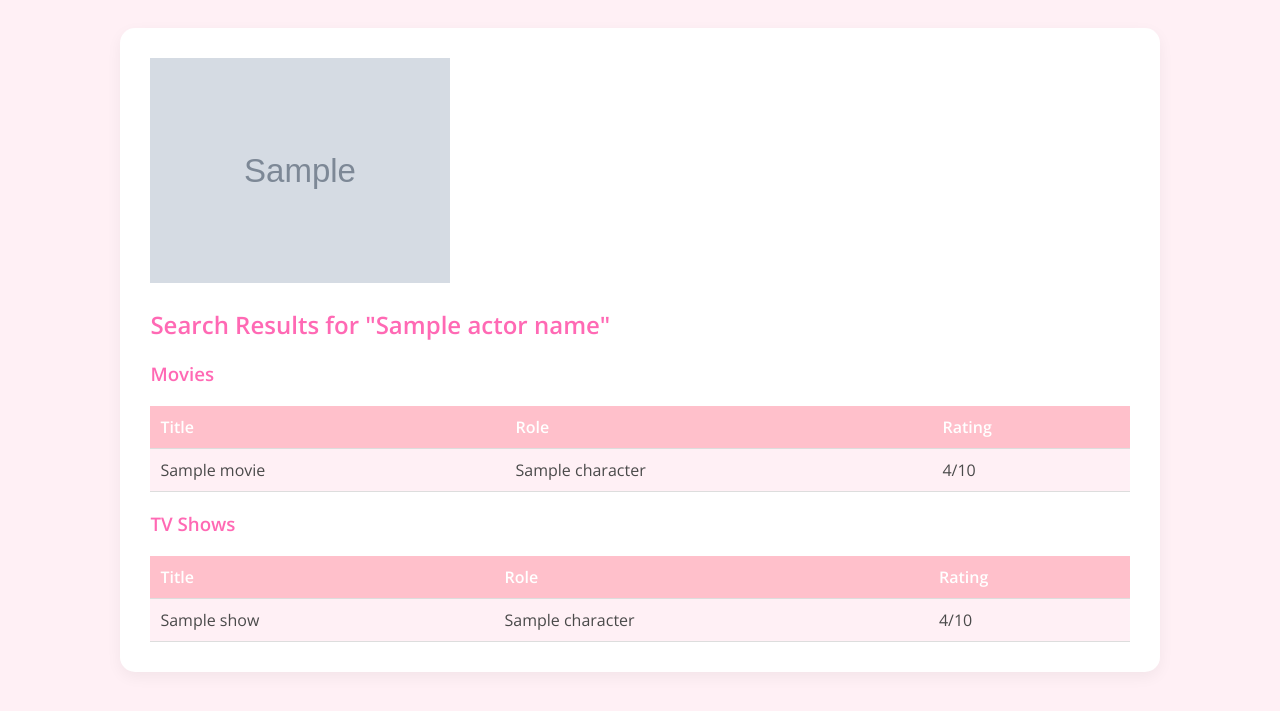
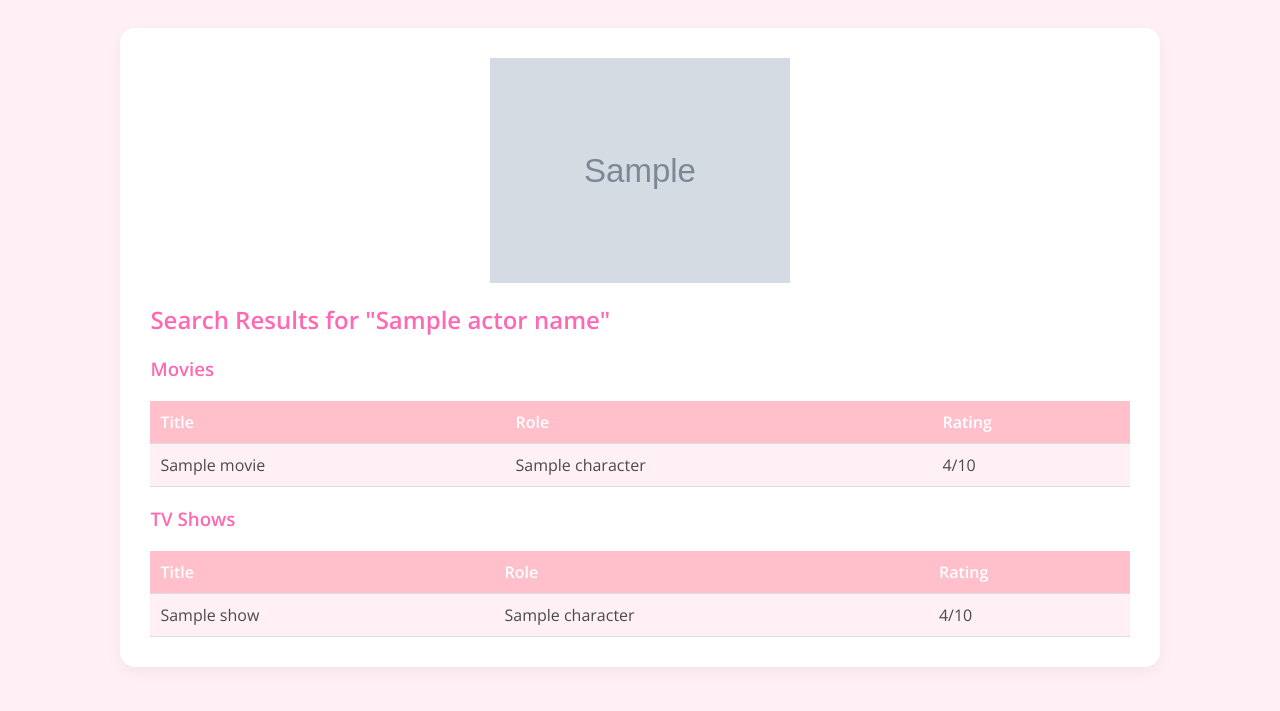
Before and after one commit to will-iamxu/kdramafinder, a Flask app: template templates/results.html in a window 1280 px wide. Shown: the top 711 px of the page. Run offline with Flask 2, Linux system fonts and the light colour scheme; the template is opened without the code that fills it: most values are stand-ins (such as "Sample title", 1, 10 or a date in 2020); grey boxes marked "Sample" are stand-in pictures.

Commit message:
updated styling

```diff
--- a/templates/results.html
+++ b/templates/results.html
@@ -41,6 +41,12 @@
         }
         tr:nth-child(even) {
             background-color: #FFF0F5;
+        }
+        .actor-image img {
+            width: 100%;
+            height: auto;
+            display: block;
+            margin: 0 auto;
         }
     </style>
 </head>
```
